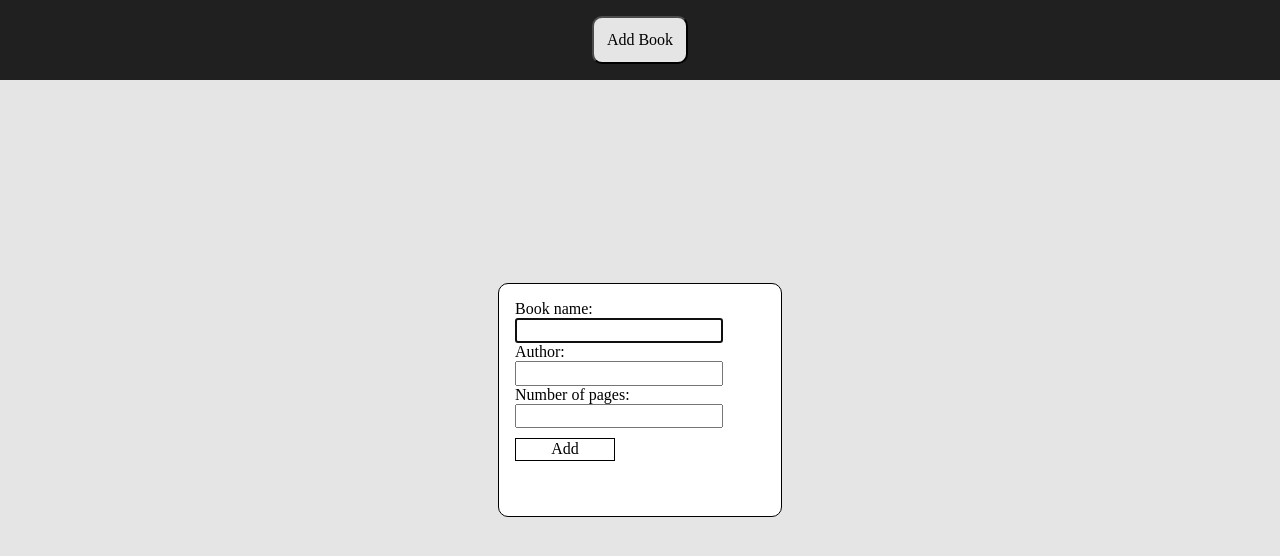
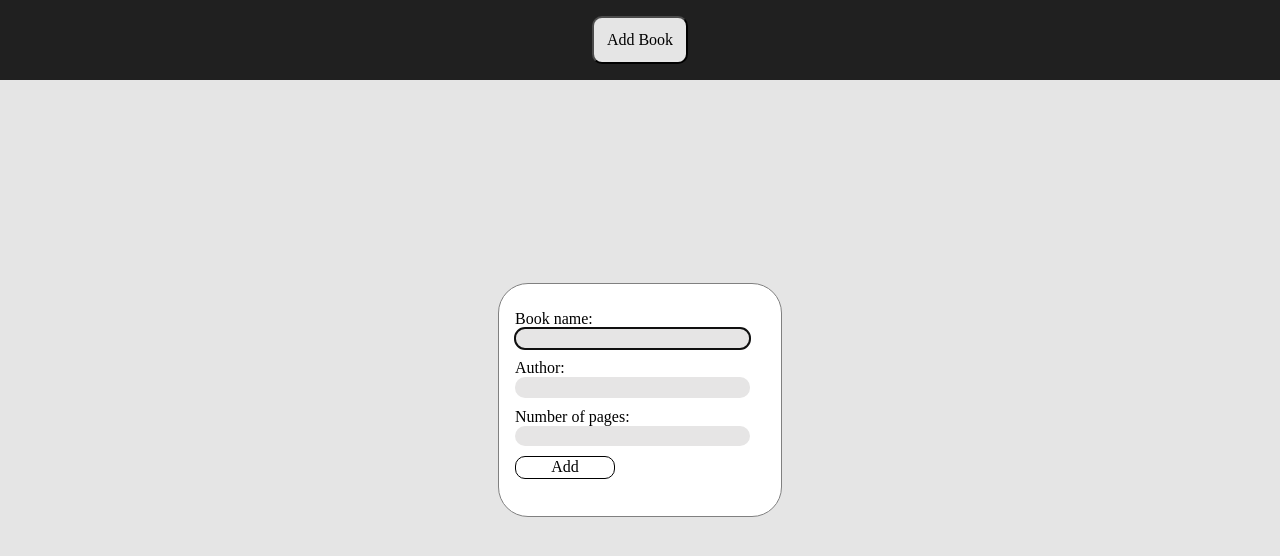
Before and after one commit to sadcody/bookLibrary, a plain HTML site: page index.html in a window 1280 px wide. Both pictures are taken after a click on the button "Add Book". Drawn offline with Linux system fonts and the light colour scheme.

Commit message:
Change design

```diff
--- a/index.html
+++ b/index.html
@@ -17,14 +17,20 @@
     </div>
     <dialog class="myDialog">
 
+        <div>
             <label for="bookName">Book name:</label>
             <input type="text" id="bookName">
+        </div>
 
+        <div>
             <label for="BookAuthor">Author:</label>
             <input type="text" id="bookAuthor">
+        </div>
 
+        <div>
             <label for="pages">Number of pages:</label>
             <input type="text" id="pages">
+        </div>
 
         <button type="submit" onclick="addToLibrary()">Add</button>
     </dialog>
--- a/style.css
+++ b/style.css
@@ -27,7 +27,8 @@ body{
     background-color: lightgrey;
 }
 .backgroundPad{
-    border: 1px solid rgb(57, 103, 119);
+    border: 1px solid rgb(122, 122, 122);
+    box-shadow: 5px 5px 10px rgba(0, 0, 0, 0.3); /* Adjust shadow values as needed */
     border-radius: 10px;
     display: flex;
     flex-direction: column;
@@ -43,16 +44,25 @@ body{
 
 .myDialog{
 
-    border-radius: 10px;
-    border: 1px solid black;
+    border-radius: 30px;
+    border: 1px solid rgb(128, 128, 128);
     height: 200px;
     width: 250px;
 }
 .myDialog > button{
     margin-top: 10px;
+    border-radius: 10px;
     background-color: white;
     border: 1px solid black;
     width: 100px;
     font-weight: 300;
-
 }
+.myDialog > div > input{
+    background-color: rgb(230, 229, 229);
+    border: none;
+    font-family: system-ui, -apple-system, BlinkMacSystemFont, 'Segoe UI', Roboto, Oxygen, Ubuntu, Cantarell, 'Open Sans', 'Helvetica Neue', sans-serif;
+    border-radius: 10px;
+}
+.myDialog > div{
+    margin-top: 10px;
+}
```
Lines whose indentation alone changed are shown as unchanged.
